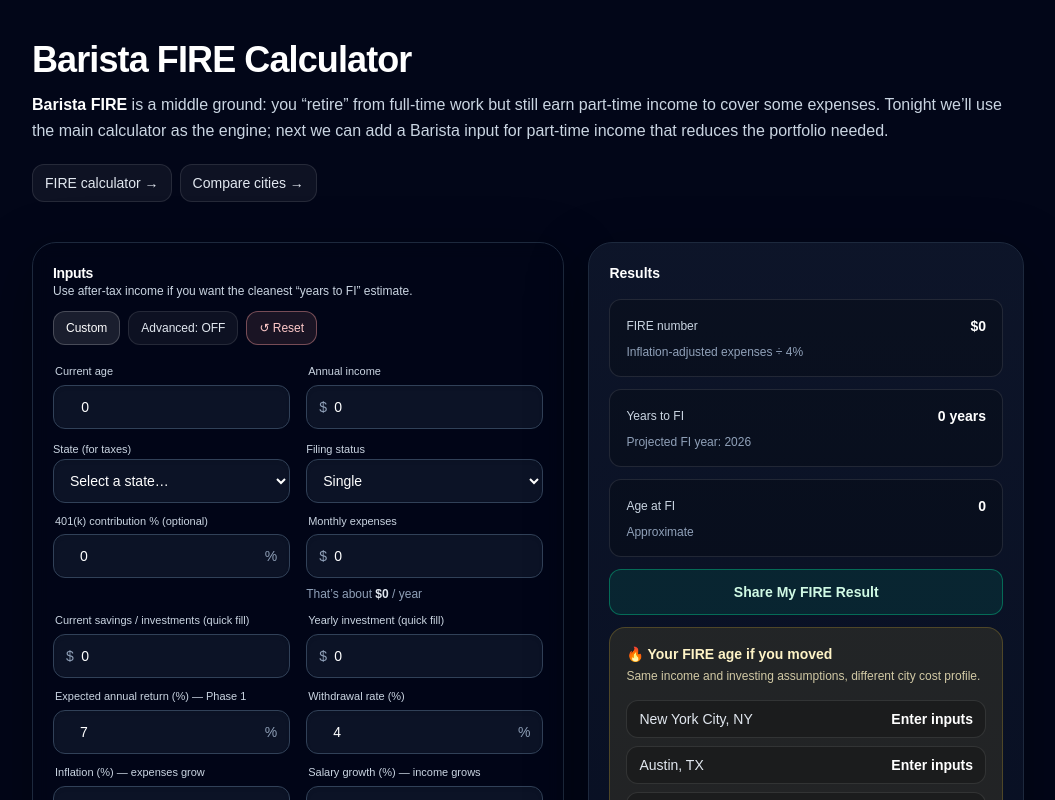
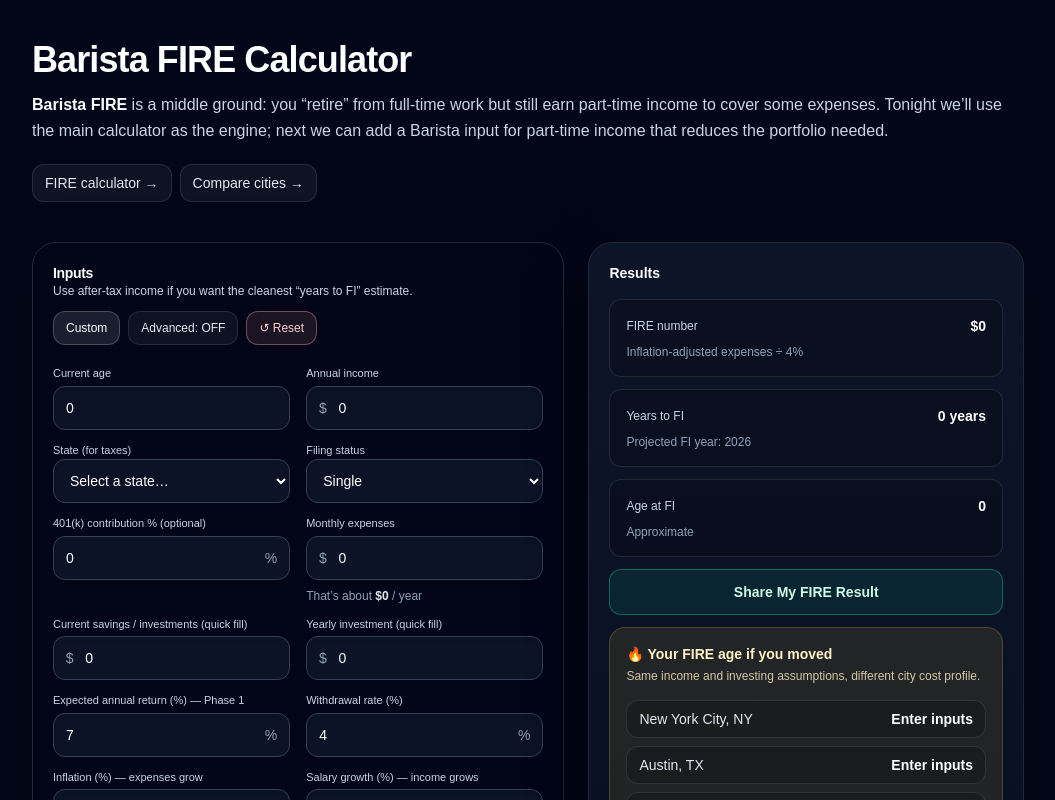
Before and after one commit to unmovedrooted/relocation-by-numbers, a Next.js app: page /barista-fire-calculator in a window 1280 px wide. Shown: the top 800 px of the page, without its empty margins (112-1167 px from the left). Built offline with nearby package versions, Linux system fonts and the light colour scheme.

Commit message:
Adjust field label alignment

```diff
--- a/src/components/FireCalculator.tsx
+++ b/src/components/FireCalculator.tsx
@@ -1310,44 +1310,55 @@ function Field({
   prefix,
   suffix,
 }: {
-  label: string;
-  value: number;
-  onChange: (v: number) => void;
-  prefix?: string;
-  suffix?: string;
+  label: string
+  value: number
+  onChange: (v: number) => void
+  prefix?: string
+  suffix?: string
 }) {
-  const [raw, setRaw] = useState(String(value));
+  const [raw, setRaw] = useState(String(value))
 
   useEffect(() => {
-    setRaw(String(value));
-  }, [value]);
+    setRaw(String(value))
+  }, [value])
 
   return (
     <label className="block">
-      {/* Added px-0.5 to align label text with the input box border */}
-      <div className="mb-1.5 px-0.5 text-[11px] leading-tight font-medium text-slate-300">
+      <div className="mb-1 text-[11px] font-medium text-slate-300">
         {label}
       </div>
-      <div className="flex h-11 items-center rounded-xl border border-slate-700 bg-slate-900/80 px-3 shadow-inner transition focus-within:border-emerald-400/50 focus-within:ring-4 focus-within:ring-emerald-400/10">
-        {/* Fixed width prefix container (w-3) ensures text alignment is identical across all rows */}
-        <div className="flex w-3 items-center text-sm text-slate-400">
-          {prefix || ""}
-        </div>
+
+      <div className="relative flex h-11 items-center rounded-xl border border-slate-700 bg-slate-900/80 shadow-inner">
+
+        {/* Prefix column */}
+        {prefix && (
+          <div className="flex w-9 items-center justify-center text-sm text-slate-400">
+            {prefix}
+          </div>
+        )}
+
         <input
           type="text"
           inputMode="numeric"
-          className="ml-1 w-full bg-transparent text-sm text-white outline-none placeholder:text-slate-500"
+          className={`w-full bg-transparent text-sm text-white outline-none ${
+            prefix ? "" : "pl-3"
+          }`}
           value={raw}
           onChange={(e) => setRaw(e.target.value)}
           onBlur={() => {
-            const n = Number(raw.replace(/[^0-9.-]/g, ''));
-            const safe = Number.isFinite(n) ? n : 0;
-            onChange(safe);
-            setRaw(String(safe));
+            const n = Number(raw)
+            const safe = Number.isFinite(n) ? n : 0
+            onChange(safe)
+            setRaw(String(safe))
           }}
         />
-        {suffix ? <span className="ml-2 text-sm text-slate-400">{suffix}</span> : null}
+
+        {suffix && (
+          <div className="absolute right-3 text-sm text-slate-400">
+            {suffix}
+          </div>
+        )}
       </div>
     </label>
-  );
+  )
 }
```
